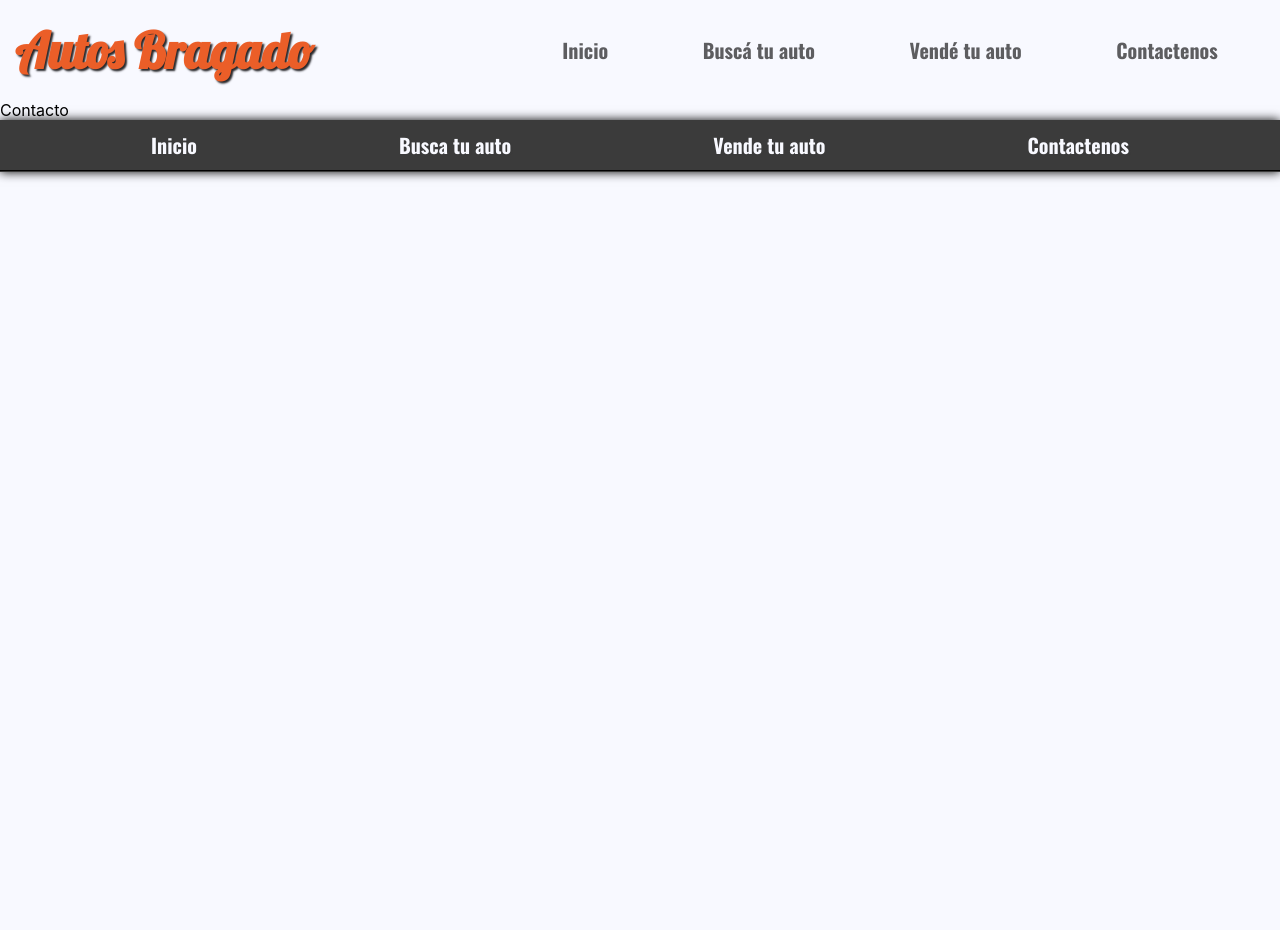
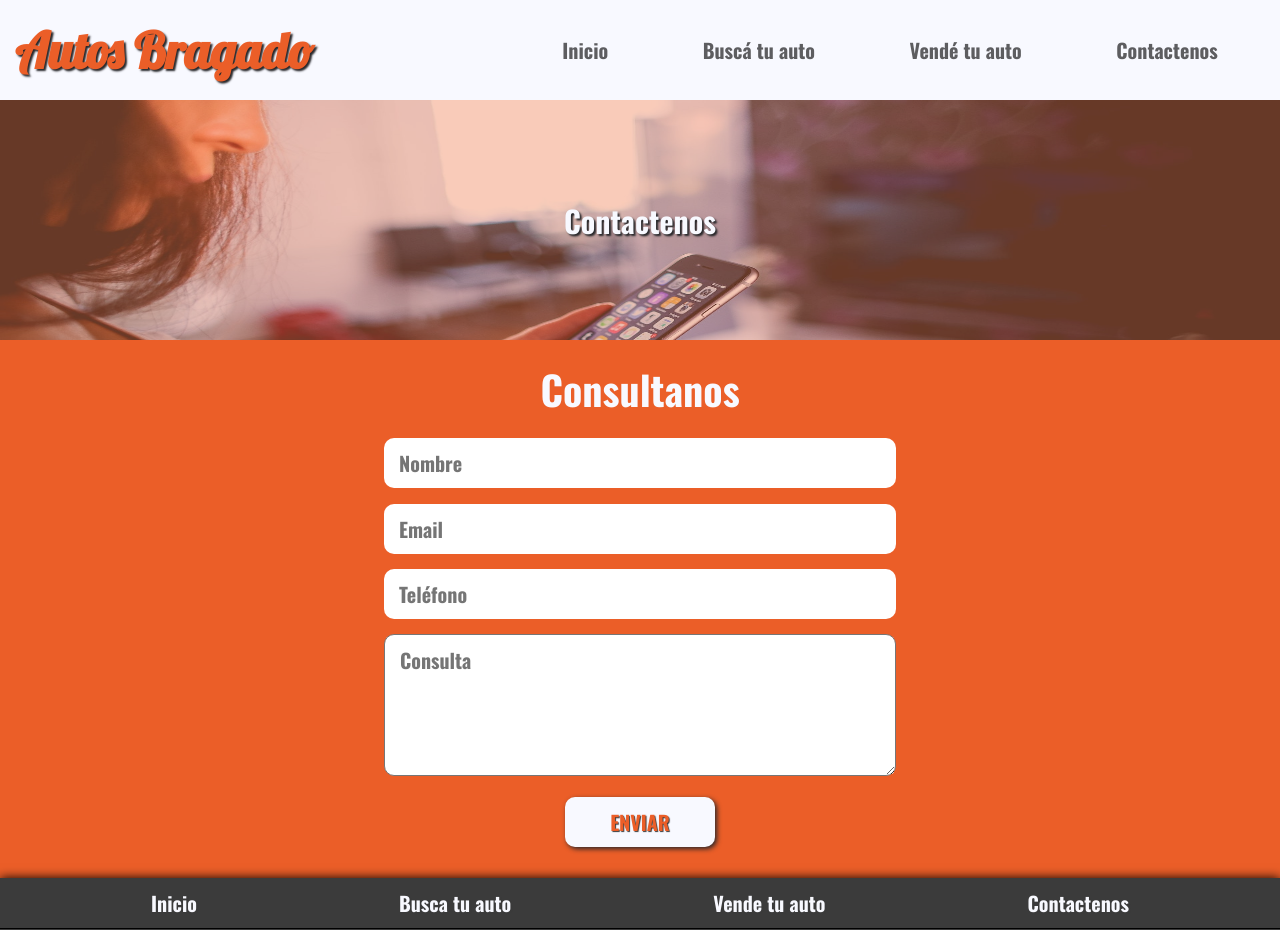
Before and after one commit to fraancofenoglio/autos-bragado, a React (Create React App) app: page /contacto in a window 1280 px wide. Before the commit the page ends 800 px from the top, so only its background shows below. Built offline with nearby package versions, Linux system fonts and the light colour scheme; a web font is replaced by a local one.

Commit message:
changed contacto section

```diff
--- a/src/components/Contacto.jsx
+++ b/src/components/Contact.jsx
@@ -1,5 +1,5 @@
 
-const Contacto = () => {
+const Contact = () => {
   return (
     <section className="contacto">
         <h3>Consultanos</h3>
@@ -21,4 +21,4 @@ const Contacto = () => {
   )
 }
 
-export default Contacto
+export default Contact
--- a/src/index.css
+++ b/src/index.css
@@ -706,7 +706,7 @@ footer {
   text-align: center;
 }
 
-.venta-texto h3 {
+.venta-texto h3, .contacto-texto h4 {
   font-size: 30px;
   font-family: 'Oswald', sans-serif;
   color: #f8f9ff;
@@ -761,6 +761,29 @@ footer {
   flex-direction: column;
   width: 100%;
   align-items: center;
+}
+
+.contacto-header {
+  width: 100vw;
+  height: 240px;
+  display: flex;
+  flex-direction: column;
+}
+
+.contacto-header img {
+  width: 100vw;
+  height: 240px;
+}
+
+.contacto-texto {
+  width: 100%;
+  display: flex;
+  flex-direction: column;
+  justify-content: center;
+  align-items: center;
+  position: absolute;
+  height: 240px;
+  background-color: #eb5f2852;
 }
 
 
@@ -997,6 +1020,13 @@ footer {
   .venta-texto h3{
     font-size: 40px;
   }
+
+  .contacto-header {
+    overflow: hidden;
+  }
+  .contacto-header img {
+    height: 500px;
+  }
 }
 
 @media only screen and (min-width: 1270px){
--- a/src/pages/Contacto.jsx
+++ b/src/pages/Contacto.jsx
@@ -1,10 +1,17 @@
-import React from 'react'
-import Footer from '../components/Footer'
+import Footer from '../components/Footer';
+import Contact from '../components/Contact'
 
 const Contacto = () => {
   return (
     <>
-        Contacto
+        <div className='contacto-header'>
+            <img src="./assets/contacto.jpg" alt="mujer con smartphone en la mano" />
+
+            <div className='contacto-texto'>
+                <h4>Contactenos</h4>
+            </div>
+        </div>
+        <Contact/>
         <Footer></Footer>
     </>
   )
--- a/src/pages/Home.jsx
+++ b/src/pages/Home.jsx
@@ -1,5 +1,5 @@
 import Footer from "../components/Footer";
-import Contacto from "../components/Contacto";
+import Contact from "../components/Contact";
 import FullSearch from "../components/FullSearch";
 import Header from "../components/Header";
 import Intro from "../components/Intro";
@@ -19,7 +19,7 @@ const Home = () => {
         <FullSearch/>
         <ResultadosBusqueda/>
         <Sucursales/>
-        <Contacto/>
+        <Contact/>
         <Footer/>
 
     </>
```
Also changed, not shown: public/assets/contacto.jpg (added).
